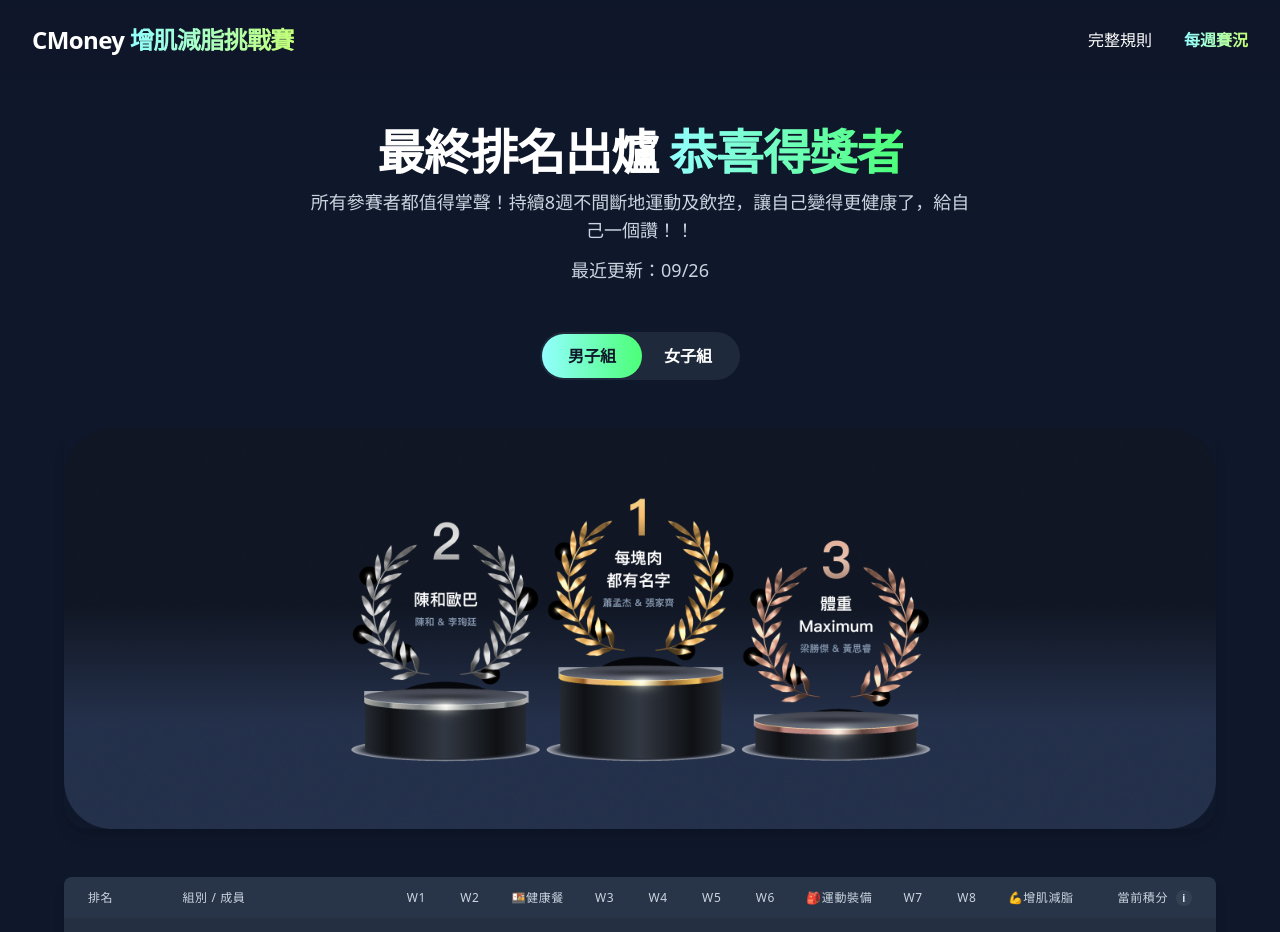
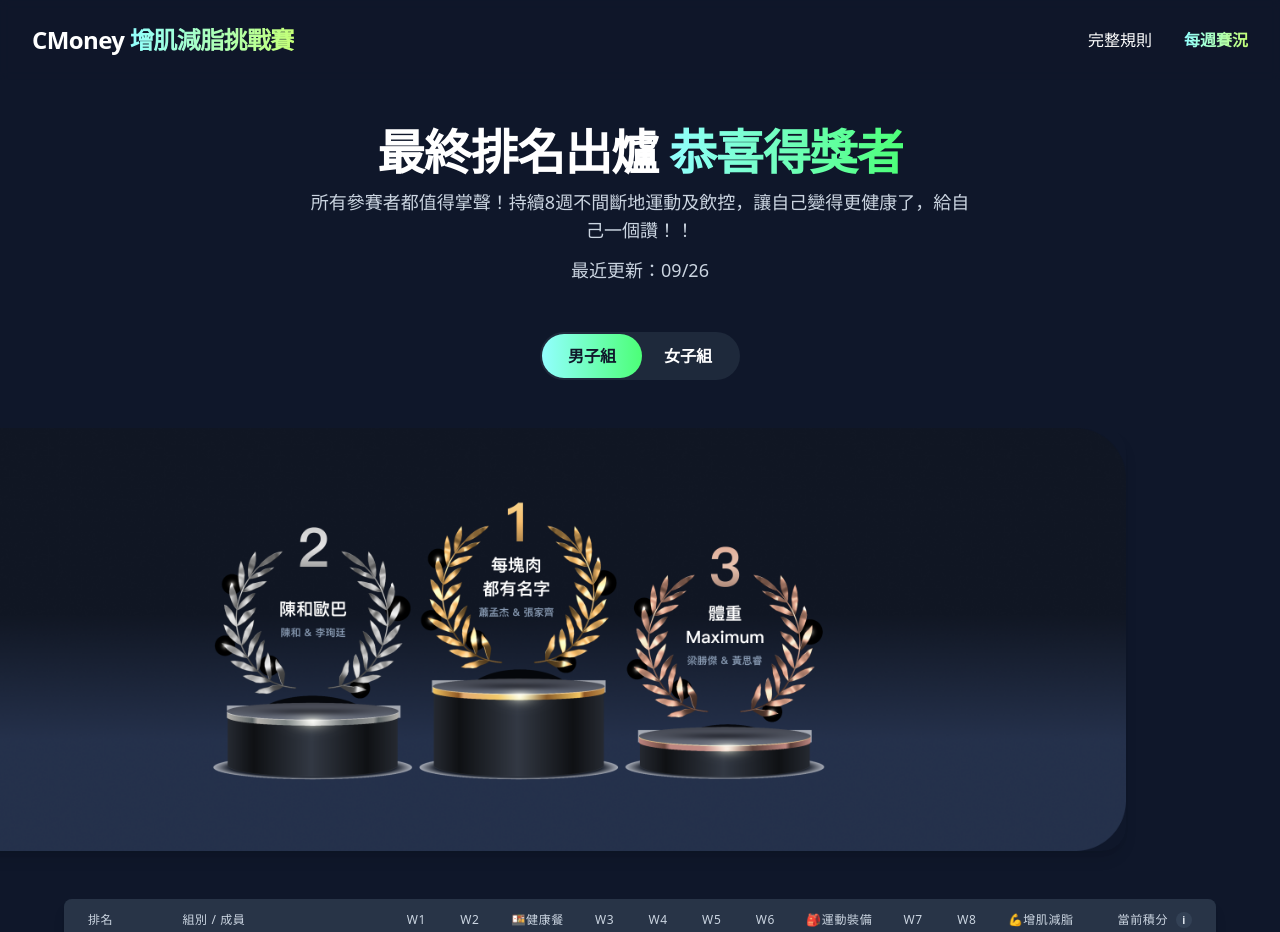
Before and after one commit to LouieWeng/cmoney-fitness-challenge, a React (Vite) app: page /#/ranking in a window 1280 px wide. Shown: the top 932 px of the page. Built offline with nearby package versions, Linux system fonts and the light colour scheme.

Commit message:
Update RankingPage.tsx

```diff
--- a/pages/RankingPage.tsx
+++ b/pages/RankingPage.tsx
@@ -158,20 +158,21 @@ const RankingPage: React.FC = () => {
       </div>
 
       {/* 排名結果海報 */}
-      <section className="max-w-6xl mx-auto -mt-16 relative z-0">
+      <section className="relative z-0 -mb-32">
         {/* 桌機版 */}
         <img
           src={RANKING_POSTERS[gender].desktop}
           alt={`${gender === 'male' ? '男子組' : '女子組'} 排名結果（桌機版）`}
-          className="hidden md:block w-full h-auto rounded-3xl shadow-lg"
+          className="hidden md:block w-[120%] -ml-[10%] h-auto rounded-3xl shadow-lg"
         />
         {/* 手機版 */}
         <img
           src={RANKING_POSTERS[gender].mobile}
           alt={`${gender === 'male' ? '男子組' : '女子組'} 排名結果（手機版）`}
-          className="md:hidden w-full h-auto rounded-3xl shadow-lg"
+          className="md:hidden w-[120%] -ml-[10%] h-auto rounded-3xl shadow-lg"
         />
       </section>
+
 
 
       {/* table 區塊 */}
```
